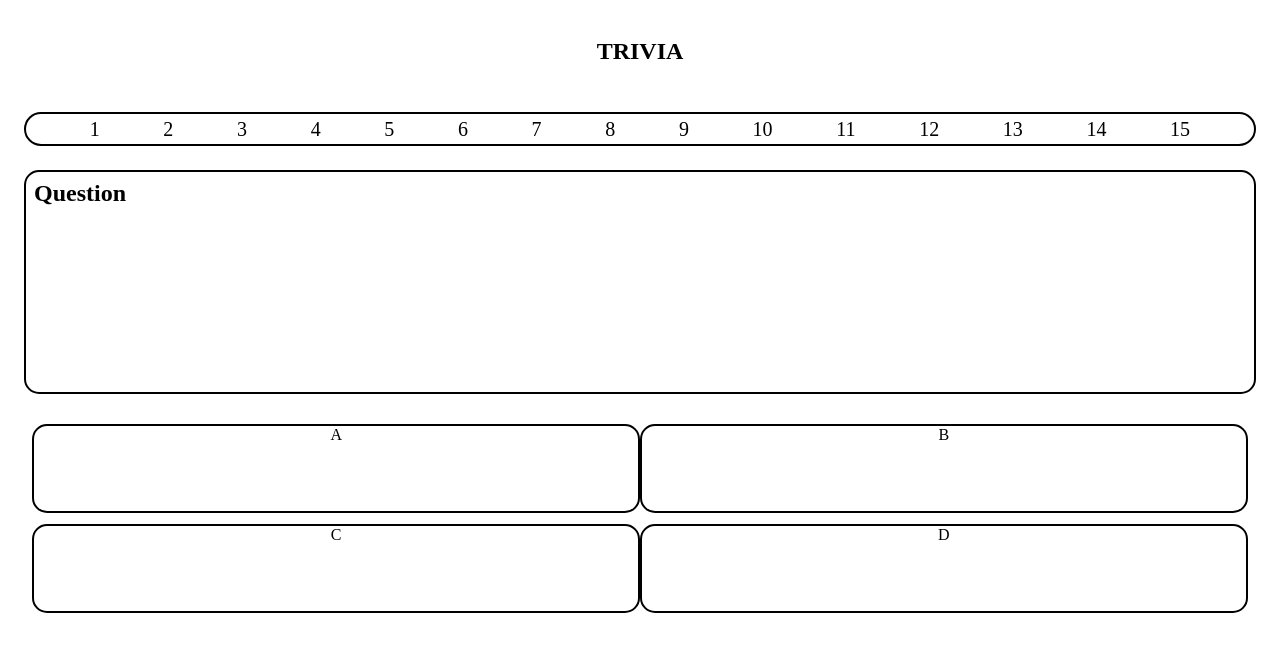
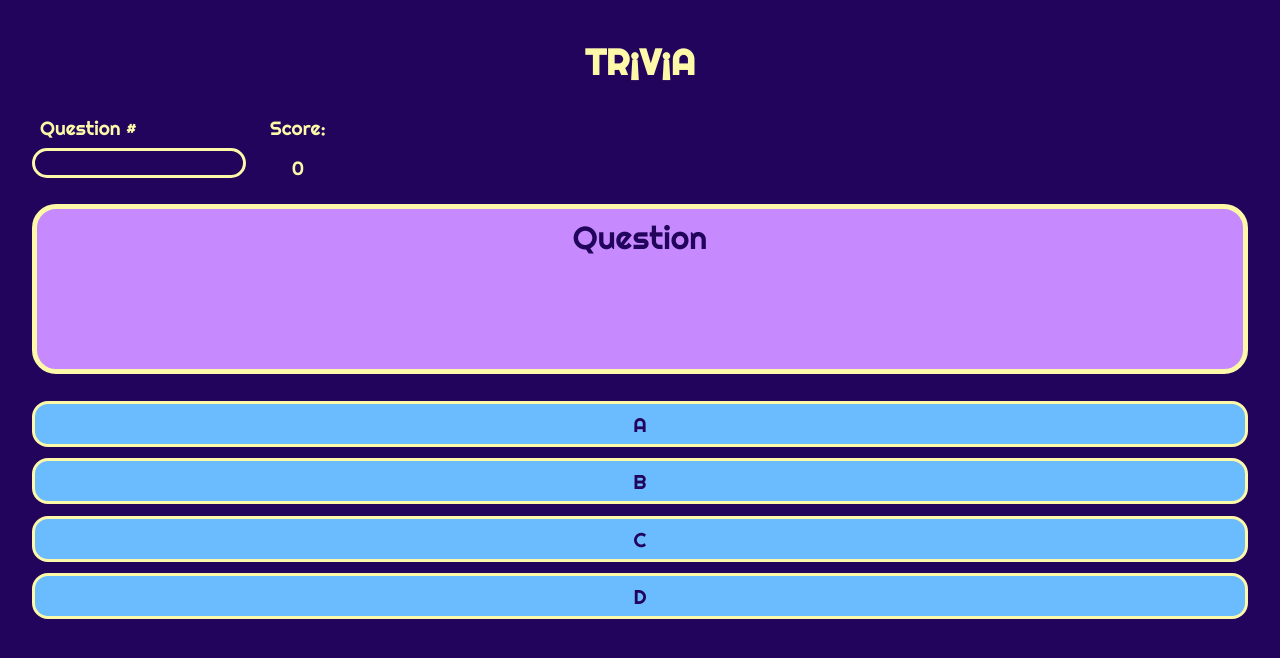
Before and after one commit to navina321/game-project, a plain HTML site: page index.html in a window 1280 px wide. Drawn offline with Linux system fonts and the light colour scheme.

Commit message:
changed some of the html, added styling to page

```diff
--- a/index.html
+++ b/index.html
@@ -8,37 +8,32 @@
     <link rel = "stylesheet" href = "style.css">
 </head>
 <body>
-    <section class = "title">
-        <h1>TRIVIA</h1>
-    </section>
+    <section class = "container">
+        <header>
+            <h1>TR¡V¡A</h1>
 
-    <section class = "progression">
-        <div class="progress-bar">1</div>
-        <div class="progress-bar">2</div>
-        <div class="progress-bar">3</div>
-        <div class="progress-bar">4</div>
-        <div class="progress-bar">5</div>
-        <div class="progress-bar">6</div>
-        <div class="progress-bar">7</div>
-        <div class="progress-bar">8</div>
-        <div class="progress-bar">9</div>
-        <div class="progress-bar">10</div>
-        <div class="progress-bar">11</div>
-        <div class="progress-bar">12</div>
-        <div class="progress-bar">13</div>
-        <div class="progress-bar">14</div>
-        <div class="progress-bar">15</div>
-    </section>
+        </header>
+        <section class = "progress-score">
+            <div class = "progress">
+                <div class = "progress__text">Question #</div>
+                <div class = "progress__bar"></div>
+            </div>
+            <div class = "score">
+                <div class = "score__text">Score:</div>
+                <div class = "score__total">0</div>
+            </div>
+        </section>
+        <section class = "question">
+            <div class = "question__text">Question</div>
+            <div class = "question__choices">
+                <div class = "question__choices--each">A</div>
+                <div class = "question__choices--each">B</div>
+                <div class = "question__choices--each">C</div>
+                <div class = "question__choices--each">D</div>
+            </div>
+        </section>
 
-    <section class="question">
-        <h2>Question</h2>
-    </section>
 
-    <section class = "answers">
-        <div class="multi-choice">A</div>
-        <div class="multi-choice">B</div>
-        <div class="multi-choice">C</div>
-        <div class="multi-choice">D</div>
     </section>
 </body>
 </html>
--- a/style.scss
+++ b/style.scss
@@ -1,68 +1,90 @@
+@import url('https://fonts.googleapis.com/css2?family=Itim&family=Righteous&display=swap');
+
+$font-display: 'Righteous', cursive;;
+
+$color-primary: #22045C;
+$color-secondary: #FEF9A8;
+$color-question: #C68AFE;
+$color-choice: #6BBBFF;
+$color-correct: #2BA84A;
+$color-incorrect: #E65F5C;
+
 * {
-    margin: 0.5rem;
-    margin-bottom: 1.5rem;
+   margin: 0;
+   padding: 0.5rem;
+   font-family: $font-display;
+}
+body {
+    background-color: $color-primary;
 }
 
-.title {
-    //border: 2px solid lightgray;
-    width: auto;
-    height: 50px;
-    margin-top: 30px;
+header {
+    color: $color-secondary;
     text-align: center;
-    align-items: center;
-    justify-content: center;
-
+    font-size: 150%;
 }
 
-.progression {
-    border: 2px solid black;
-    border-radius: 20px;
-    height: 30px;
+.progress-score{
     display: flex;
     flex-direction: row;
-    flex-wrap: wrap;
-    justify-content: space-evenly;
-    align-items: center;
-    // display: grid;
-    // grid-template: repeat(3/1fr)/repeat(5/1fr);
+    padding: 0;
 
-    .progress-bar {
-        margin: 0;
-        font-size: 20px;
-        //font-weight: 650;
-        //border: 2px solid lightgray;
-        //flex-basis: 12.5%;
-        text-align: center;
+    .progress{
+        &__text {
+            color: $color-secondary;
+            font-size: 120%;
+        }
+        &__bar {
+            height: 0.5rem;
+            width: 12rem;
+            border: 3.5px solid $color-secondary;
+            border-radius: 20px;
+        }
+    }
+    .score{
 
+        &__text {
+            color:$color-secondary;
+            font-size: 120%;
+        }
+        &__total{
+            color:$color-secondary;
+            text-align: center;
+            font-size: 120%;
+        }
     }
 }
 
 .question {
-    border: 2px solid black;
-    border-radius: 15px;
-    width: auto;
-    height: 220px
-}
+    &__text {
 
-.answers {
-    //border: 2px solid black;
-    //width: auto;
-    height: 200px;
+        height: 9rem;
+        width: auto;
+        border: 5px solid $color-secondary;
+        border-radius: 1.5rem;
+        background-color: $color-question;
+        color:$color-primary;
+        text-align: center;
+        font-size: 200%;
+    }
 
-    display: flex;
-    flex-direction: row;
-    flex-wrap: wrap;
-    justify-content: center;
-    align-items: center;
+    &__choices {
+        padding: 0;
+        margin-top: 1rem;
+        height: 15rem;
+        color:$color-primary;
+        display: flex;
+        flex-direction: column;
+        justify-content: space-evenly;
 
-    .multi-choice {
-        border: 2px solid black;
-        border-radius: 15px;
-        height: 85px;
-        width: 50px;
-        margin: 0;
-        flex-basis: 49%;
-        text-align: center;
-
+        &--each {
+            height: 1.5rem;
+            width: auto;
+            background-color: $color-choice;
+            border: 3.5px solid $color-secondary;
+            border-radius: 1rem;
+            text-align: center;
+            font-size: 125%;
+        }
     }
 }
```
Also changed, not shown: style.css, 1 other file.
